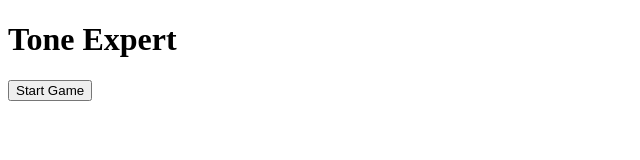
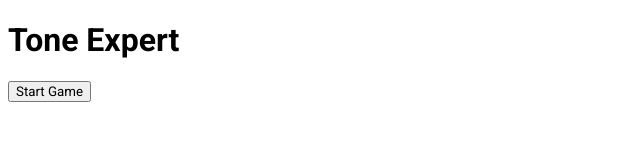
Before and after one commit to kwangric/ear-training-test, a React (Vite) app: page / in a window 1280 px wide. Shown: the top 160 px of the page, without its empty margins (0-640 px from the left). Built offline with nearby package versions, Linux system fonts and the light colour scheme; a web font is replaced by a local one.

Commit message:
Updated font to Roboto

```diff
--- a/src/App.css
+++ b/src/App.css
@@ -1,4 +1,8 @@
 @import url('https://fonts.googleapis.com/css2?family=Zen+Dots&display=swap');
+
+* {
+  font-family: 'Roboto', sans-serif;
+}
 
 .lines {
   position: fixed;
--- a/src/components/Game.jsx
+++ b/src/components/Game.jsx
@@ -24,7 +24,7 @@
       case false:
         return (
           <>
-          <h3>Choose Difficulty & Mode</h3>
+            <h3>Choose Difficulty & Mode</h3>
             <button onClick={selectDifficulty} value="easy">
               Start (Easy)
             </button>
--- a/src/index.html
+++ b/src/index.html
@@ -6,6 +6,10 @@
     <meta name="viewport" content="width=device-width, initial-scale=1.0" />
 
     <!-- links -->
+    <link
+      rel="stylesheet"
+      href="https://fonts.googleapis.com/css?family=Roboto:300,400,500,700&display=swap"
+    />
 
     <!-- general -->
     <title>Tone Expert</title>
```
